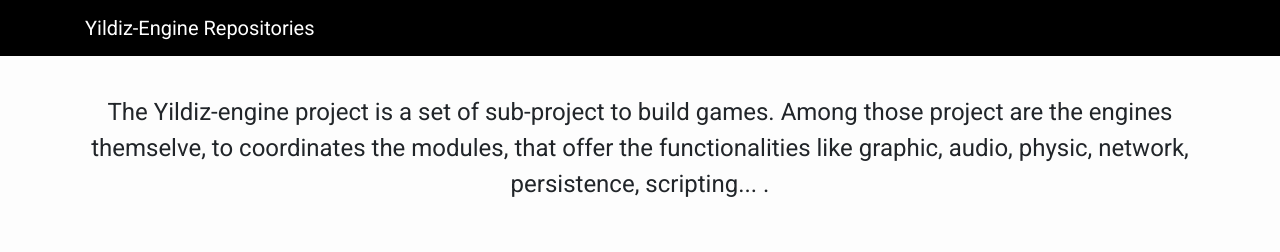
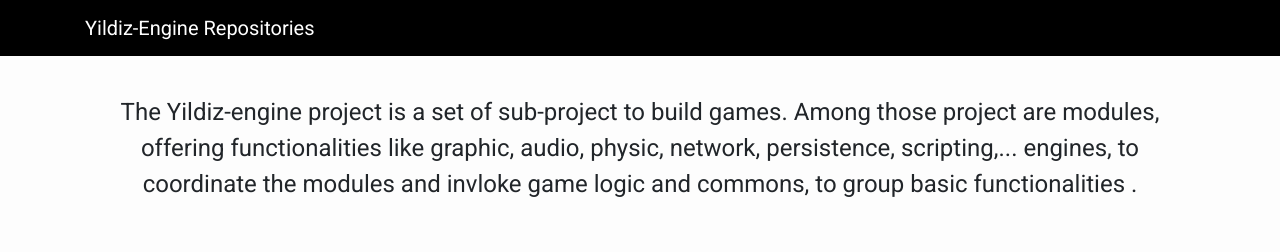
Before and after one commit to yildiz-online/repo-web, an Angular app: page / in a window 1280 px wide. Shown: the top 252 px of the page. Built offline with nearby package versions, Linux system fonts and the light colour scheme; no server answers.

Commit message:
Improve text

```diff
--- a/src/app/app.component.html
+++ b/src/app/app.component.html
@@ -11,7 +11,7 @@
 
     <p class='introduction'>
       The Yildiz-engine project is a set of sub-project to build games.
-      Among those project are the engines themselve, to coordinates the modules, that offer the functionalities like graphic, audio, physic, network, persistence, scripting... .
+      Among those project are modules, offering functionalities like graphic, audio, physic, network, persistence, scripting,... engines, to coordinate the modules and invloke game logic and commons, to group basic functionalities .
 
     </p>
 
```
